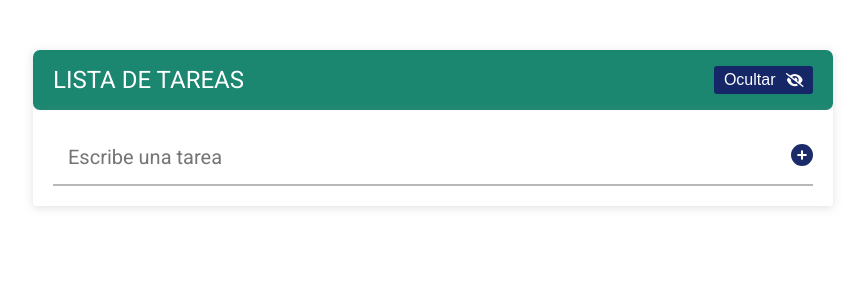
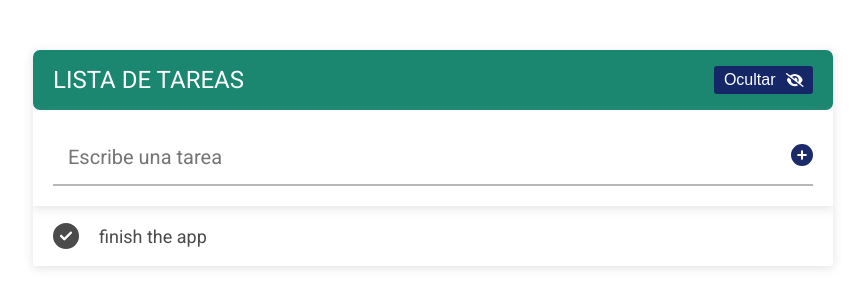
Before and after one commit to JuanSebasPeA/tasksList.github.io, a React (Create React App) app: page / in a window 1280 px wide. Shown: the top 308 px of the page, without its empty margins (207-1072 px from the left). Built offline with nearby package versions, Linux system fonts and the light colour scheme.

Commit message:
editing and deleting functions added with icons for each one

```diff
--- a/src/App.css
+++ b/src/App.css
@@ -128,7 +128,7 @@ web App to write tasks and complete this tasks */
 
 .lista-tareas__icono {
 	cursor: pointer;
-	font-size: 16px;
+	font-size: 18px;
 }
 
 .lista-tareas__icono-check {
--- a/src/App.js
+++ b/src/App.js
@@ -5,6 +5,7 @@ import React, {useState} from 'react';
 import './App.css';
 import Header from './components/Header';
 import FormularioTareas from './components/FormularioTareas';
+import ListTask from './components/ListTasks';
 
 /* main module */
 const App = () => {
@@ -14,13 +15,8 @@ const App = () => {
     [
       {
         id: 1,
-        description: 'lavar',
-        complete: false
-      },
-      {
-        id: 2,
-        description: 'terminar app',
-        complete: false
+        description: 'finish the app',
+        completed: true
       }
     ]
     )
@@ -31,8 +27,9 @@ console.log(tasks);
   return (
     <div className='contenedor'>
       <Header />
-      {/* al formulario le paso tareas y cambiarTareas(la función) como propiedades*/}
+      {/* Pass to form: tasks and xhangeTasks as properties */}
       <FormularioTareas tasks = {tasks} changeTasks = {changeTasks}/>
+      <ListTask tasks={tasks} changeTasks={changeTasks} />
     </div>
   );
 }
--- a/src/components/FormularioTareas.js
+++ b/src/components/FormularioTareas.js
@@ -49,6 +49,7 @@ const FormularioTareas = ({tasks, changeTasks}) => {
                 the inputTask state to the value in the input) */
                 onChange={(e) => handleInput(e)}
             />
+            {/* button to submit the task wrote in the input */ }
             <button
                 type='submit'
                 className='form-tasks__btn'
--- a/src/components/Header.js
+++ b/src/components/Header.js
@@ -5,16 +5,21 @@ import React from 'react';
 import { FontAwesomeIcon } from '@fortawesome/react-fontawesome'
 import { faEyeSlash } from '@fortawesome/free-solid-svg-icons'
 
+/* header's page module */
 const Header = () => {
+    /* return JSX code */
     return (
         <header className='header'>
             <h1 className='header__title'>LISTA DE TAREAS</h1>
+            {/* button to hide the tasks */}
             <button className='header__button'>
                 Ocultar
+                {/* importing FontAwesome module */ }
                 <FontAwesomeIcon icon = {faEyeSlash} className="header__icon-button" />
             </button>
         </header>
      );
 }
+
 // export my modules
 export default Header;
--- /dev/null
+++ b/src/components/ListTasks.js
@@ -0,0 +1,66 @@
+import React from 'react';
+import Task from './Task';
+
+/* Destructuring and Extracting tasks and changeTasks from app's tasks added as property of this module */
+const ListTask = ({tasks, changeTasks}) => {
+
+ /* function toogle to acces id task and execute changeTasks to change the value in task.completed and changing the icon too(in Task module) */
+ /* this function can be execute in Task module too */
+    const toogleCompleted = (id) => {
+        /* debug: console.log('editing the task with the id:' id ); */
+        /* changeTasks is modifying to the inverse value */
+        changeTasks(tasks.map((task) => {
+            if(task.id === id) {
+                /* ---task return the whole object but changing the completed attribute */
+                return {...task, completed: !task.completed}
+            }
+            return task;
+        }));
+    }
+
+    /* function to acces id task and execute changeTasks to change the value in task.description */
+    /* this function can be execute in Task module too */
+    const editTask = (id, newDescription) => {
+        /* changeTasks is modifying to the inverse value */
+        changeTasks(tasks.map((task) => {
+            if(task.id === id) {
+                return {...task, description: newDescription}
+            }
+            return task;
+        }));
+    }
+
+    /* the function filter finds the id and turn off the task of the array */
+    const deleteTask = (id) => {
+        changeTasks(tasks.filter((task) => {
+            if(task.id !== id) {
+                return task
+            }
+            return;
+        }));
+    }
+
+    return (
+        <ul className='lista-tareas'>
+            {/* if the length of tasks is more than 0 execute map function and return a li for each elelemen(task) */}
+            {
+            tasks.length > 0 ? tasks.map((task) => {
+                /* Charging Task component ans pass it the propertys key and task, the key is necessary in the li elelement, in this
+                case the key is the same task's id */
+                return <Task
+                            key={task.id}
+                            task={task}
+                            /* passing the property toogle... with the fuction toogle */
+                            toogleCompleted={toogleCompleted}
+                            editTask={editTask}
+                            deleteTask={deleteTask}
+                            />
+            })
+            /* else show a messaje saying "Sin tareas agregadas " */
+            : <div className='lista-tareas__mensaje'>Sin tareas agregadas</div>
+            }
+        </ul>
+     );
+}
+
+export default ListTask;
--- /dev/null
+++ b/src/components/Task.js
@@ -0,0 +1,74 @@
+import React, {useState} from 'react';
+import { FontAwesomeIcon } from '@fortawesome/react-fontawesome'
+import {faCheckCircle, faCircle, faEdit, faTimes} from '@fortawesome/free-solid-svg-icons'
+
+/* module Task */
+const Task = ({task, toogleCompleted, editTask, deleteTask}) => {
+
+    /* using useState to prube if task is being editing */
+    const [editingTask, changeEditingTask] = useState(false);
+    /* using useState have a new task and change the value of this task */
+    const [newTask, changeNewTask] = useState(task.description);
+
+    /* function to prevent refresh the app and change the value of editingTask to false */
+    const handleSubmit = (e) => {
+        e.preventDefault();
+        editTask(task.id, newTask);
+        changeEditingTask(false);
+    }
+
+    return (
+
+        <li className='lista-tareas__tarea' >
+            {/* icon to mark the task completed */}
+            <FontAwesomeIcon
+                icon={task.completed ? faCheckCircle : faCircle}
+                className="lista-tareas__icono lista-tareas__icono-check"
+                /* if the icon is pressed execute toogleCompleted(extracted from ListTasks passing the id of the task) to change
+                the value task.completed */
+                onClick={() => toogleCompleted(task.id)}
+            />
+
+            <div className='lista-tareas__texto'>
+                {/* if editing task is true, do a new form to obtain the new value of the input an assign it to newTask*/}
+                {editingTask ?
+                <form action='' className='formulario-editar-tarea' onSubmit={handleSubmit}>
+                    <input
+                        type="text"
+                        className='formulario-editar-tarea__input'
+                        value={newTask}
+                        onChange={(e) => changeNewTask(e.target.value)}
+                    />
+                    {/* button submit to finally modify or change the task*/}
+                    <button
+                        type='submit'
+                        className='formulario-editar-tarea__btn'>
+                        Modificar
+                    </button>
+                </form>
+                : task.description
+                }
+            </div>
+
+            {/* including other icons */}
+            <div className='lista-tareas__contenedor-botones'>
+                {/* icon to edit the task */}
+                <FontAwesomeIcon
+                    icon={faEdit}
+                    className="lista-tareas__icono lista-tareas__icono-accion"
+                    /* if the icon edit is pressed the state of editingTask change */
+                    onClick={() => changeEditingTask(!editingTask)}
+                    />
+
+                {/* icon to delete the task */}
+                <FontAwesomeIcon
+                    icon={faTimes}
+                    className="lista-tareas__icono lista-tareas__icono-accion"
+                    onClick={() => deleteTask(task.id)}
+                    />
+            </div>
+        </li>
+     );
+}
+
+export default Task;
```
